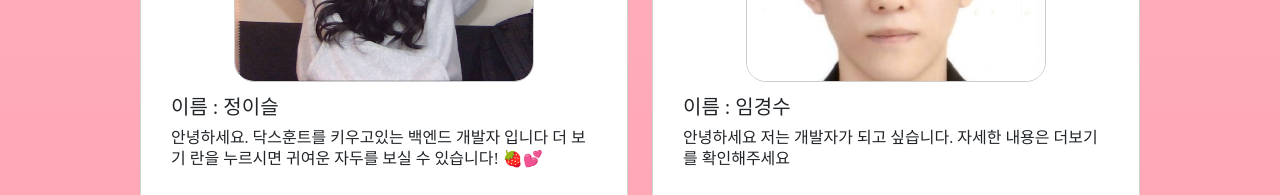
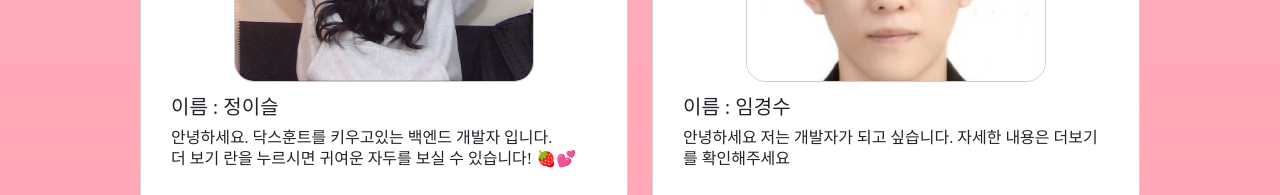
Before and after one commit to crocusia/sparta_spring6-team16-_week1, a plain HTML site: page index.html in a window 1280 px wide. Shown: the part 1500-1695 px from the top of the page. Drawn offline with nearby package versions, Linux system fonts and the light colour scheme; no server answers; a web font is replaced by a local one.

Commit message:
Update index.html

```diff
--- a/index.html
+++ b/index.html
@@ -180,7 +180,7 @@
                                 <div class="card-body" style="padding: 0px">
                                     <h5 class="card-title">이름 : 정이슬</h5>
                                     <p class="card-text">
-                                        안녕하세요. 닥스훈트를 키우고있는 백엔드 개발자 입니다
+                                        안녕하세요. 닥스훈트를 키우고있는 백엔드 개발자 입니다. <br>
                                         더 보기 란을 누르시면 귀여운 자두를 보실 수 있습니다! 🍓💕
                                     </p>
                                 </div>
```
